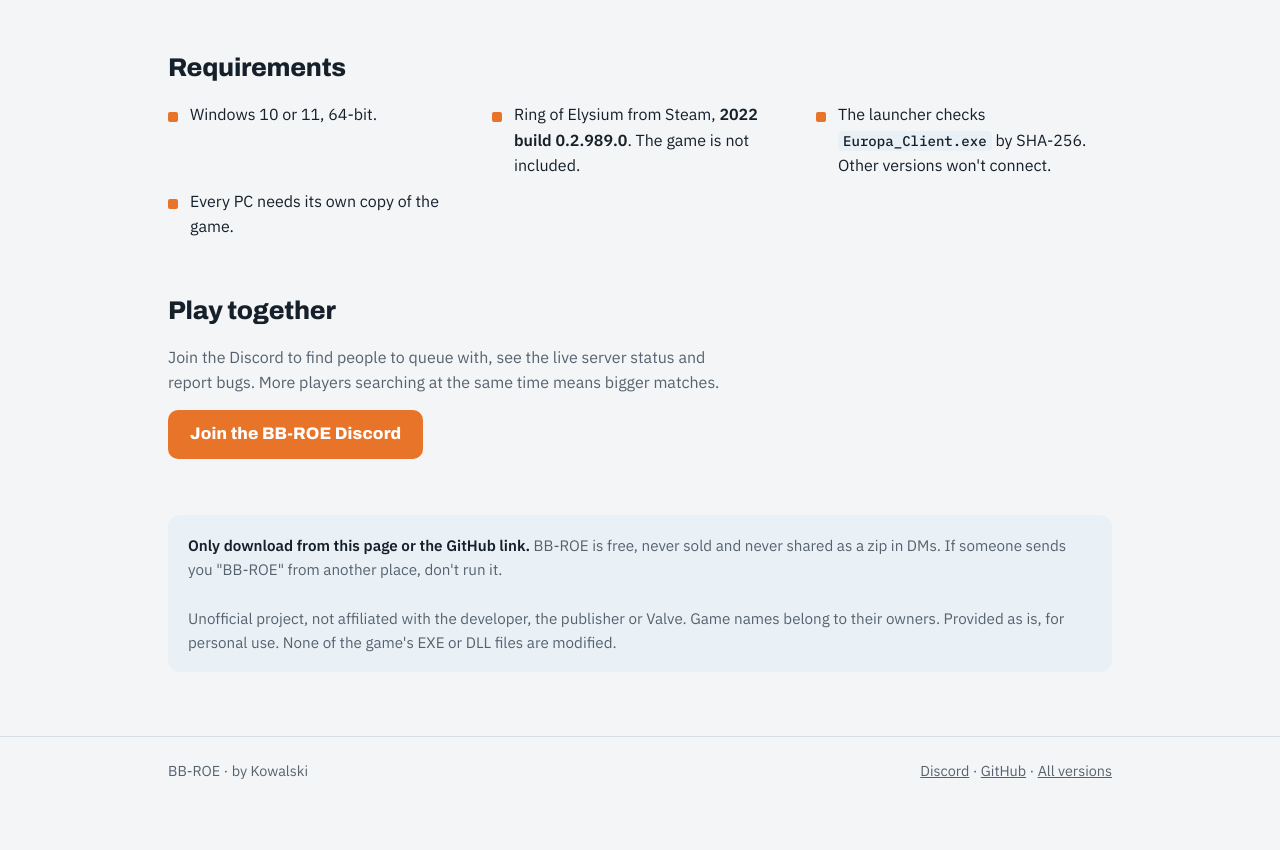
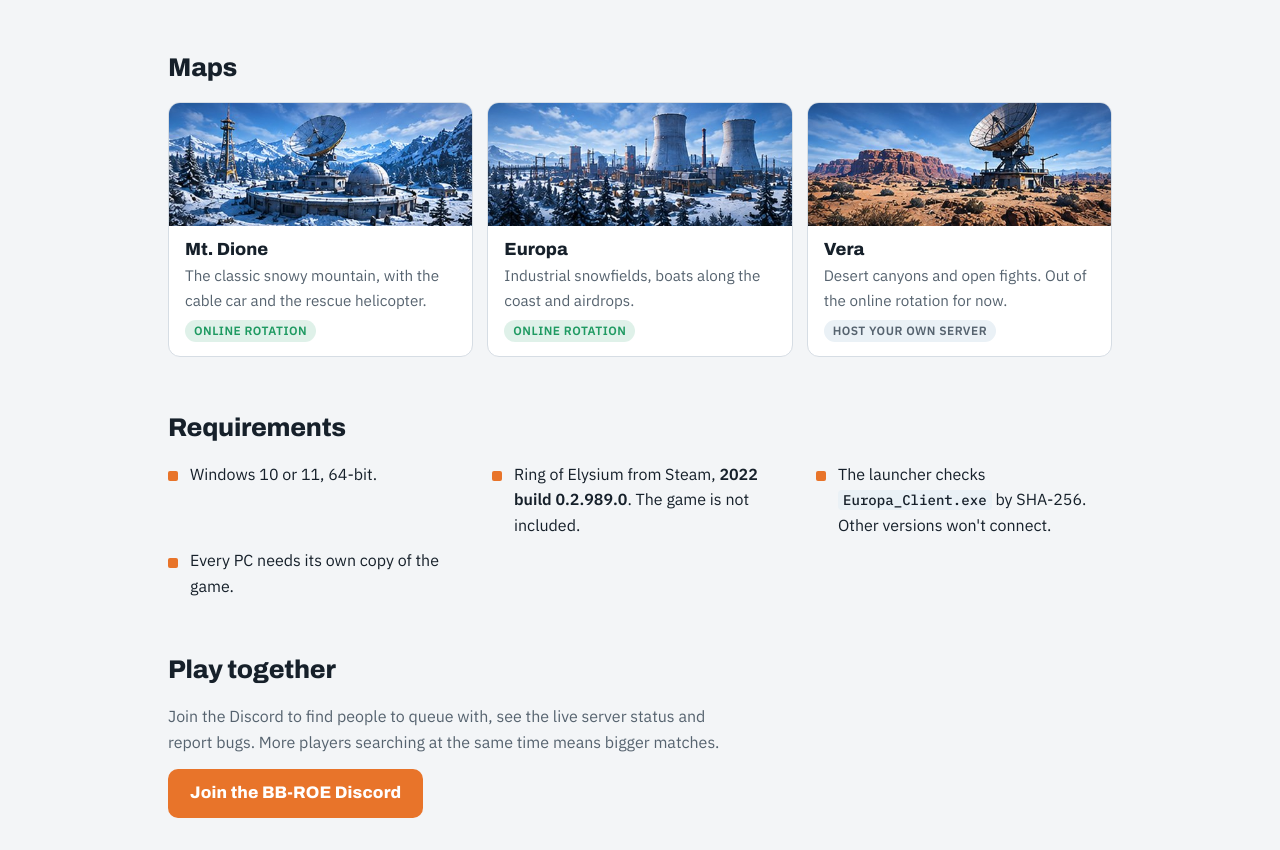
Before and after one commit to streamnestapp/bb-roe, a plain HTML site: page docs/index.html in a window 1280 px wide. Shown: the part 1208-2058 px from the top of the page. Before the commit the page ends 2030 px from the top, so only its background shows below. Drawn offline with Linux system fonts and the light colour scheme; no server answers.

Commit message:
Pagina de download: secao de mapas com as imagens do lancador
Co-Authored-By: Claude Opus 5.5 <noreply@anthropic.com>

```diff
--- a/docs/index.html
+++ b/docs/index.html
@@ -65,6 +65,15 @@ h2{font:800 1.6rem/1.2 var(--display);margin:0 0 18px;letter-spacing:-.01em}
 .mode{border-top:3px solid var(--sunset);background:var(--surface);border-radius:0 0 12px 12px;padding:18px;border-left:1px solid var(--line);border-right:1px solid var(--line);border-bottom:1px solid var(--line)}
 .mode h3{font:800 1.1rem var(--display);margin:0 0 6px}
 .mode p{margin:0;color:var(--muted)}
+.maps{display:grid;grid-template-columns:repeat(auto-fit,minmax(240px,1fr));gap:14px}
+.map{background:var(--surface);border:1px solid var(--line);border-radius:12px;overflow:hidden;display:flex;flex-direction:column;min-width:0}
+.map img{display:block;width:100%;height:auto;aspect-ratio:480/195;object-fit:cover}
+.map div{padding:14px 16px;display:flex;flex-direction:column;gap:4px}
+.map h3{font:800 1.1rem var(--display);margin:0}
+.map p{margin:0;color:var(--muted);font-size:.95rem}
+.tag{align-self:flex-start;font:600 .75rem/1 var(--body);letter-spacing:.04em;text-transform:uppercase;border-radius:999px;padding:5px 9px;margin-top:4px}
+.tag.on{background:rgba(31,154,98,.14);color:var(--ok)}
+.tag.host{background:var(--snow);color:var(--muted)}
 .req{display:grid;grid-template-columns:repeat(auto-fit,minmax(260px,1fr));gap:10px 28px;padding:0;margin:0;list-style:none}
 .req li{padding-left:22px;position:relative}
 .req li::before{content:"";position:absolute;left:0;top:.62em;width:10px;height:10px;border-radius:2px;background:var(--sunset)}
@@ -120,6 +129,15 @@ footer .wrap{display:flex;flex-wrap:wrap;gap:8px 20px;justify-content:space-betw
   </section>
 
   <section>
+    <h2>Maps</h2>
+    <div class="maps">
+      <article class="map"><img src="img/map-iceland.jpg" alt="Mt. Dione: snowy mountains, radar dish and observatory" loading="lazy" width="480" height="195"><div><h3>Mt. Dione</h3><p>The classic snowy mountain, with the cable car and the rescue helicopter.</p><span class="tag on">Online rotation</span></div></article>
+      <article class="map"><img src="img/map-killzone.jpg" alt="Europa: snowy industrial zone with cooling towers" loading="lazy" width="480" height="194"><div><h3>Europa</h3><p>Industrial snowfields, boats along the coast and airdrops.</p><span class="tag on">Online rotation</span></div></article>
+      <article class="map"><img src="img/map-desert.jpg" alt="Vera: desert canyon with a radar dish" loading="lazy" width="480" height="195"><div><h3>Vera</h3><p>Desert canyons and open fights. Out of the online rotation for now.</p><span class="tag host">Host your own server</span></div></article>
+    </div>
+  </section>
+
+  <section>
     <h2>Requirements</h2>
     <ul class="req">
       <li>Windows 10 or 11, 64-bit.</li>
```
Also changed, not shown: docs/img/map-desert.jpg (added), docs/img/map-iceland.jpg (added), docs/img/map-killzone.jpg (added).
